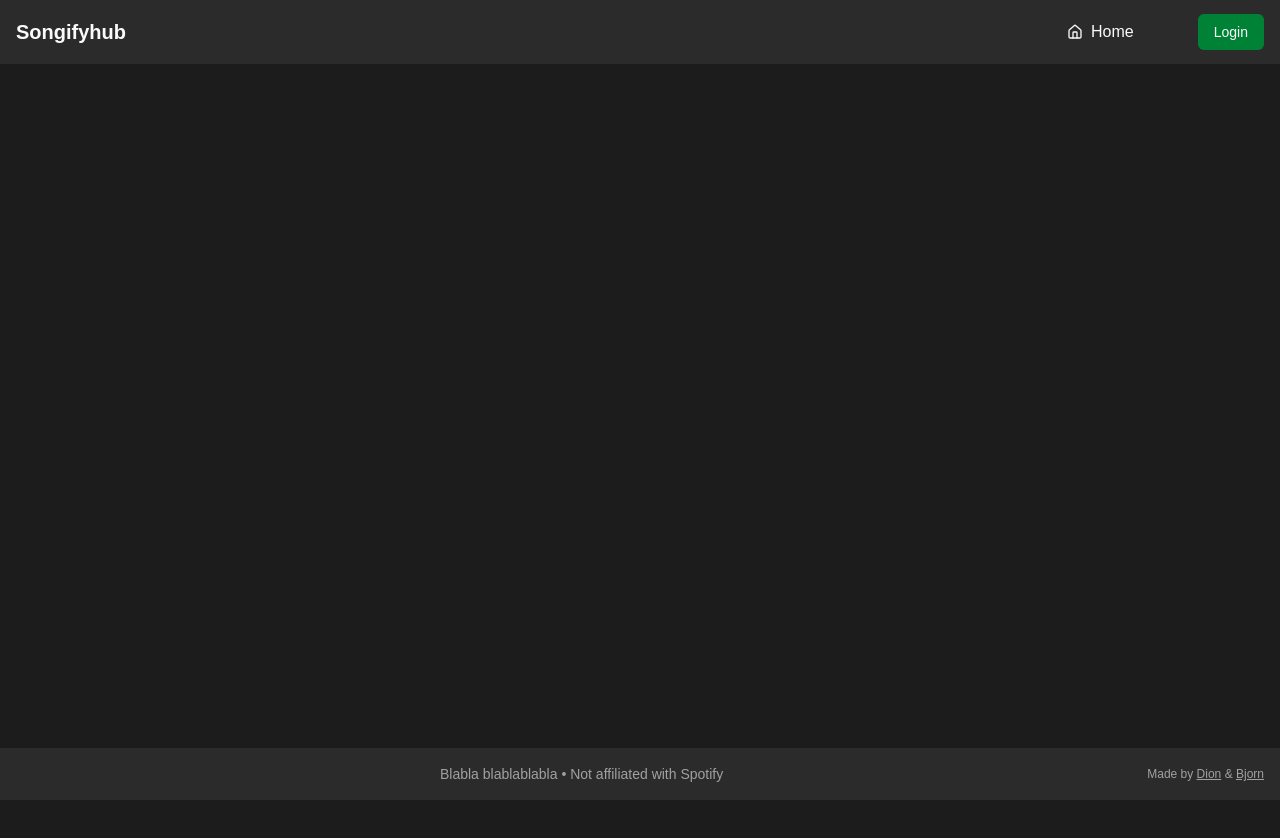
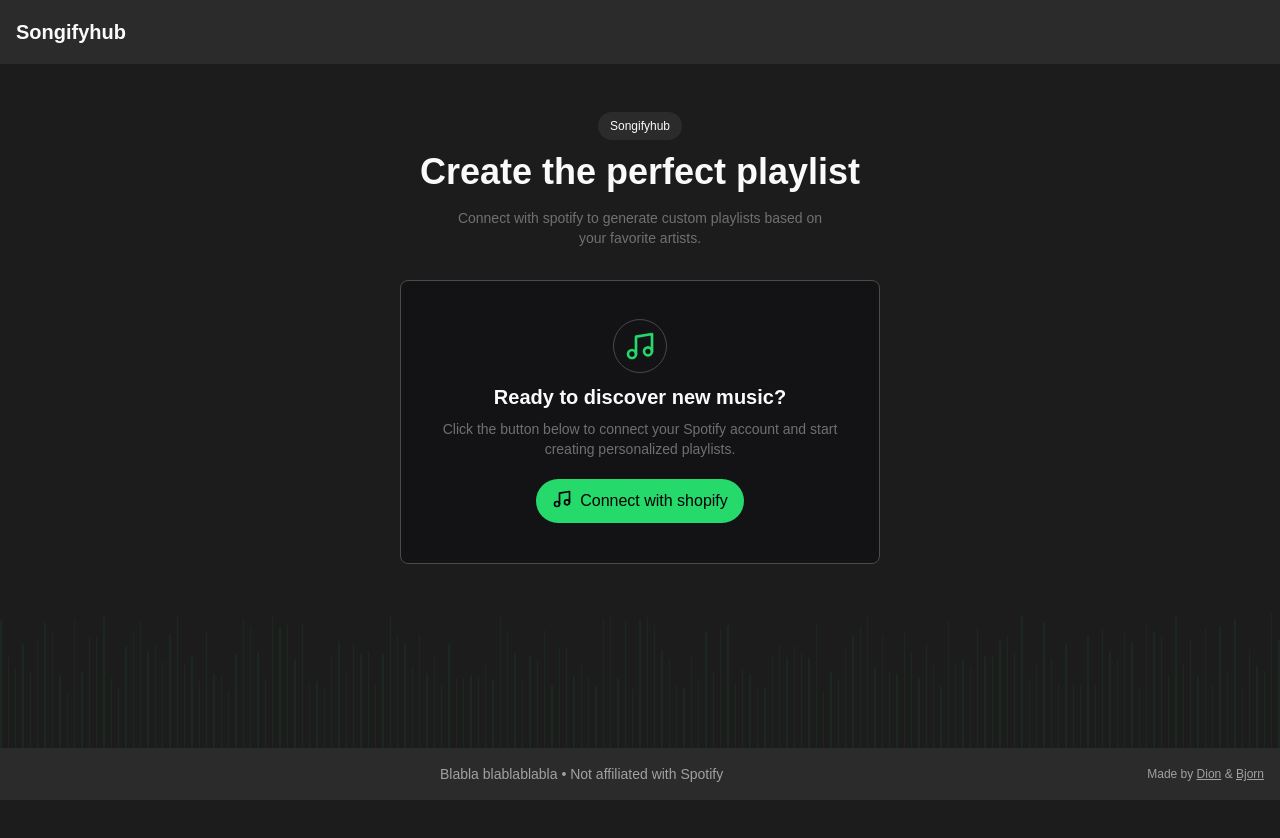
Before and after one commit to bjornhorst/playlist-maker, a Next.js app: page / in a window 1280 px wide. Shown: the top 838 px of the page. Built offline with nearby package versions, Linux system fonts and the light colour scheme; no server answers.

Commit message:
Homepage for non logged in user

```diff
--- /dev/null
+++ b/src/components/MusicVisualizer.tsx
@@ -0,0 +1,44 @@
+import React, { useEffect, useState } from "react";
+
+const MusicVisualizer = () => {
+  const totalBars = 175;
+  const [heights, setHeights] = useState<number[]>(
+    Array.from({ length: totalBars }, () => 40 + Math.random() * 30)
+  );
+
+  // Create animation effect by periodically updating heights
+  useEffect(() => {
+    const intervalId = setInterval(() => {
+      setHeights(
+        Array.from({ length: totalBars }, () => 60 + Math.random() * 80)
+      );
+    }, 800);
+
+    return () => clearInterval(intervalId);
+  }, []);
+
+  return (
+    <div className="fixed inset-0 -z-10 flex items-end justify-center h-full w-full opacity-20 overflow-hidden pointer-events-none">
+      <div className="absolute bottom-12 left-0 right-0 flex items-end justify-center gap-1.5 w-full pb-0">
+        {Array.from({ length: totalBars }, (_, i) => {
+          const height = heights[i];
+
+          return (
+            <div
+              key={i}
+              className="visualizer-bar bg-green-500/50 w-1.5 rounded-t-full transition-all duration-700 ease-in-out"
+              style={{
+                height: `${height}px`,
+                minHeight: "20px",
+                maxHeight: "160px",
+                animationDelay: `${i * 0.1}s`,
+              }}
+            ></div>
+          );
+        })}
+      </div>
+    </div>
+  );
+};
+
+export default MusicVisualizer;
--- a/src/components/TopBar.tsx
+++ b/src/components/TopBar.tsx
@@ -17,8 +17,6 @@ export default function TopBar() {
   const [spotifyProfile, setSpotifyProfile] = useState<SpotifyProfile>({});
   const [isLoading, setIsLoading] = useState(false);
   const [isMenuOpen, setIsMenuOpen] = useState(false);
-
-
 
   useEffect(() => {
     async function fetchSpotifyProfile() {
@@ -58,6 +56,8 @@ export default function TopBar() {
         {/* desktop */}
         <div className="hidden md:flex items-center gap-16">
           <nav className="flex items-center gap-10">
+            {session && (
+              <>
                 <Link
                   href="/"
                   className="flex items-center gap-2 text-foreground hover:text-primary"
@@ -65,7 +65,7 @@ export default function TopBar() {
                   <Home size={16} />
                   Home
                 </Link>
-            {session && (
+
                 <Link
                   href="/playlists"
                   className="flex items-center gap-2 text-foreground hover:text-primary"
@@ -73,10 +73,11 @@ export default function TopBar() {
                   <ListMusic size={16} />
                   Playlists
                 </Link>
+              </>
             )}
           </nav>
 
-          {session ? (
+          {session && (
             <div className="flex items-center gap-4">
               <div className="mr-8 flex flex-row gap-2 items-center">
                 {isLoading ? (
@@ -104,13 +105,6 @@ export default function TopBar() {
                 <span className="text-sm">Logout</span>
               </button>
             </div>
-          ) : (
-            <button
-              onClick={() => signIn("spotify")}
-              className="bg-green-700 px-4 py-2 rounded-md text-sm hover:bg-green-500  transition-colors cursor-pointer"
-            >
-              Login
-            </button>
           )}
         </div>
 
--- a/src/pages/index.tsx
+++ b/src/pages/index.tsx
@@ -1,8 +1,10 @@
-import { useSession } from "next-auth/react";
+import { useSession, signIn } from "next-auth/react";
 import { useState, useEffect } from "react";
 import ArtistSearch from "@/components/ArtistSearch";
 import PlaylistGenerator from "@/components/PlaylistGenerator";
 import { Artist } from "@/types";
+import { Music } from "lucide-react";
+import MusicVisualizer from "../components/MusicVisualizer";
 
 export default function Home() {
   const { data: session } = useSession();
@@ -16,7 +18,43 @@ export default function Home() {
   }, []);
 
   return (
-    <div className="min-h-screen flex flex-col text-foreground pb-20">
+    <div className="min-h-screen flex flex-col items-center justify-center h-full text-foreground pb-20">
+      {!session && (
+        <div className="flex flex-col h-full justify-center items-center mt-8 max-w-lg p-4 ">
+          <MusicVisualizer />
+
+          <span className="py-1.5 text-xs text-center px-3 bg-secondary max-w-fit rounded-full">
+            Songifyhub
+          </span>
+          <h1 className="text-4xl font-bold mt-3 text-center">
+            Create the perfect playlist
+          </h1>
+          <p className="text-sm text-muted mt-4 text-center w-4/5">
+            Connect with spotify to generate custom playlists based on your
+            favorite artists.
+          </p>
+
+          <div className="flex flex-col items-center justify-center bg-dark rounded-lg mt-8 py-10 px-6 md:px-8 custom-border">
+            <div className="bg-contrast p-2.5 rounded-full mb-2 animate-bounce duration-700 custom-border">
+              <Music size={32} color="hsl(143, 70%, 50%)" />
+            </div>
+
+            <h2 className="text-xl font-bold text-center">
+              Ready to discover new music?
+            </h2>
+            <p className="text-sm text-muted mt-2 text-center">
+              Click the button below to connect your Spotify account and start
+              creating personalized playlists.
+            </p>
+            <button
+              onClick={() => signIn("spotify")}
+              className="bg-primary px-4 py-2.5 rounded-full font-base hover:bg-green-500  transition-colors cursor-pointer flex flex-row gap-2 text-black mt-5"
+            >
+              <Music size={20} color="#000" /> Connect with shopify
+            </button>
+          </div>
+        </div>
+      )}
       <main className="container mx-auto px-4 mt-8 md:mt-12 md:mb-auto">
         <div className="flex flex-col lg:flex-row gap-12">
           <div className="lg:w-2/3">
--- a/src/styles/globals.css
+++ b/src/styles/globals.css
@@ -68,6 +68,9 @@ body {
 /* Text Colors */
 .text-background {
   color: var(--background);
+}
+.text-muted {
+  color: #797979e8;
 }
 .text-foreground {
   color: var(--foreground);
@@ -181,3 +184,44 @@ body {
 ::-webkit-scrollbar-thumb:hover {
   background: #666;
 }
+
+.bg-dark {
+  background: #131316;
+}
+
+.bg-dark-contrast {
+  background: #1c1c1d;
+}
+
+.custom-border {
+  border: 1px solid rgb(75, 75, 75);
+}
+
+@keyframes pulse {
+  50% {
+    opacity: 0.5;
+  }
+}
+
+.animate-pulse-light {
+  animation: pulse 3s infinite;
+}
+
+.visualizer-bar {
+  animation: wave var(--speed) infinite ease-in-out;
+  animation-delay: calc(var(--i) * 0.2s);
+  transition: height 1s ease;
+  opacity: 0.7;
+}
+
+@keyframes wave {
+  0%,
+  100% {
+    transform: scaleY(1);
+    opacity: 0.7;
+  }
+  50% {
+    transform: scaleY(0.8);
+    opacity: 0.5;
+  }
+}
```
Lines whose indentation alone changed are shown as unchanged.
